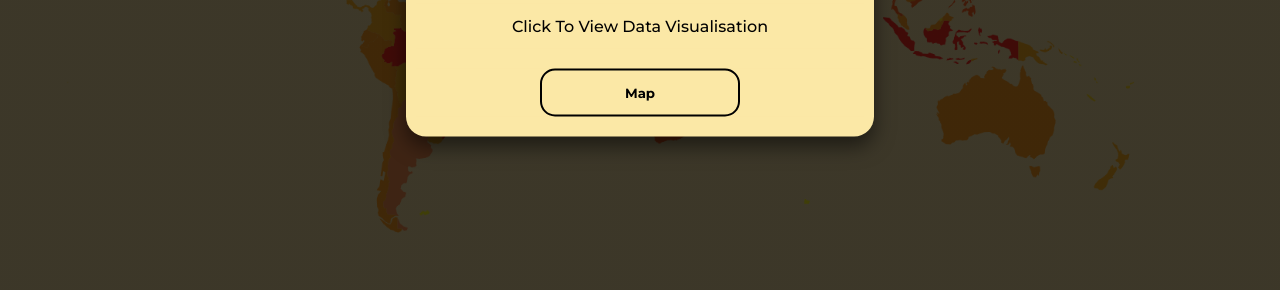
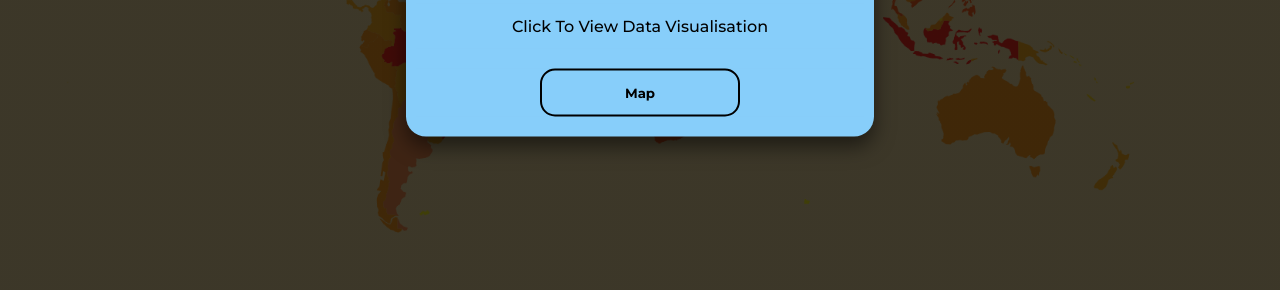
Before and after one commit to asgermunk/1.semester-projekt, a plain HTML site: page Projekt/index.html in a window 1280 px wide. Shown: the part 510-800 px from the top of the page. Drawn offline with Linux system fonts and the light colour scheme; no server answers.

Commit message:
Update styles.css

```diff
--- a/Projekt/styles.css
+++ b/Projekt/styles.css
@@ -3,8 +3,9 @@
   margin: 0;
   padding: 0;
   font-family: "Montserrat", sans-serif;
-  color: #fbe8a6;
-  background-color: #fbe8a6  ;
+  color: #FFFFFF;
+  background-color: #87CEFA;
+  ;
 }
 /* background image*/
 .banner {
```
